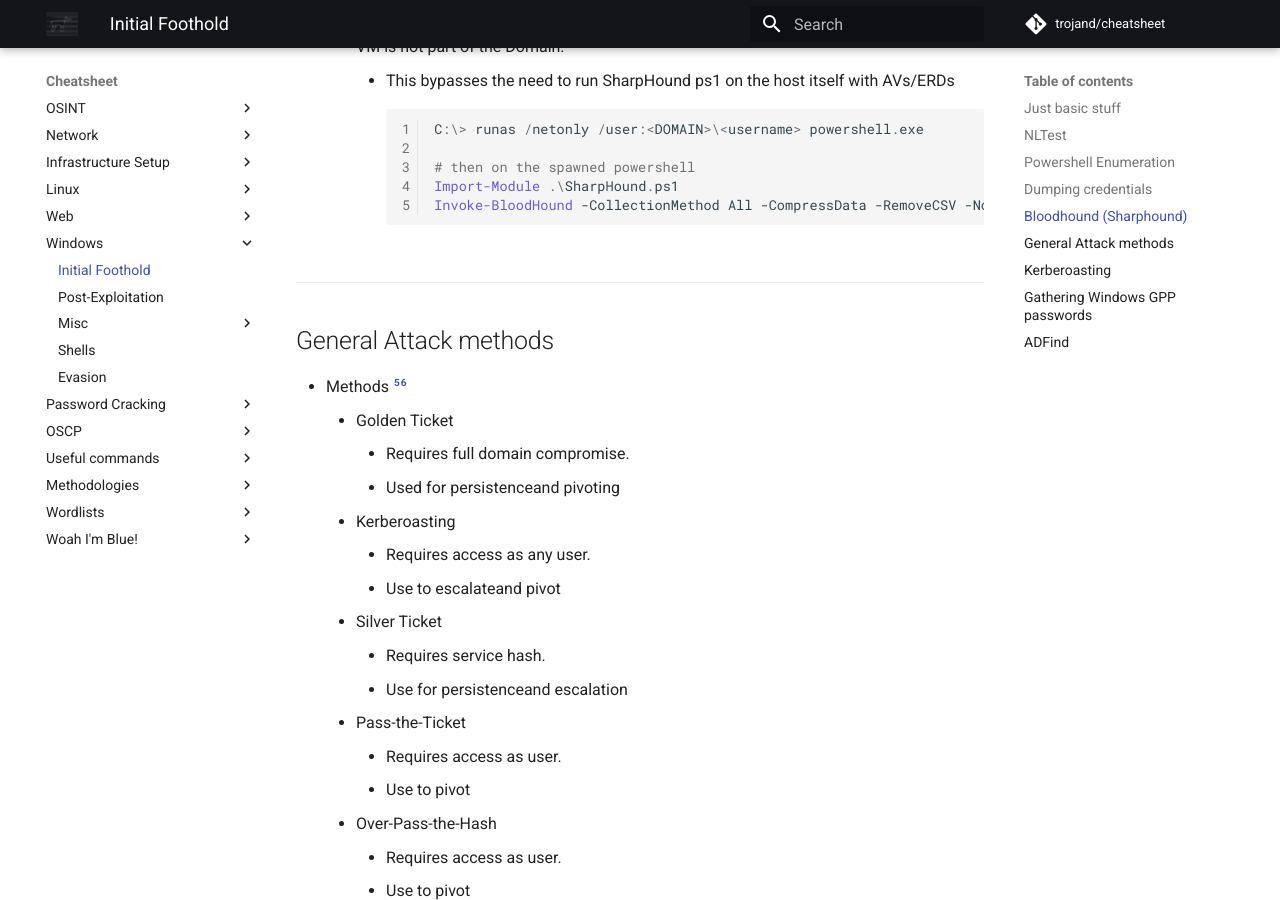
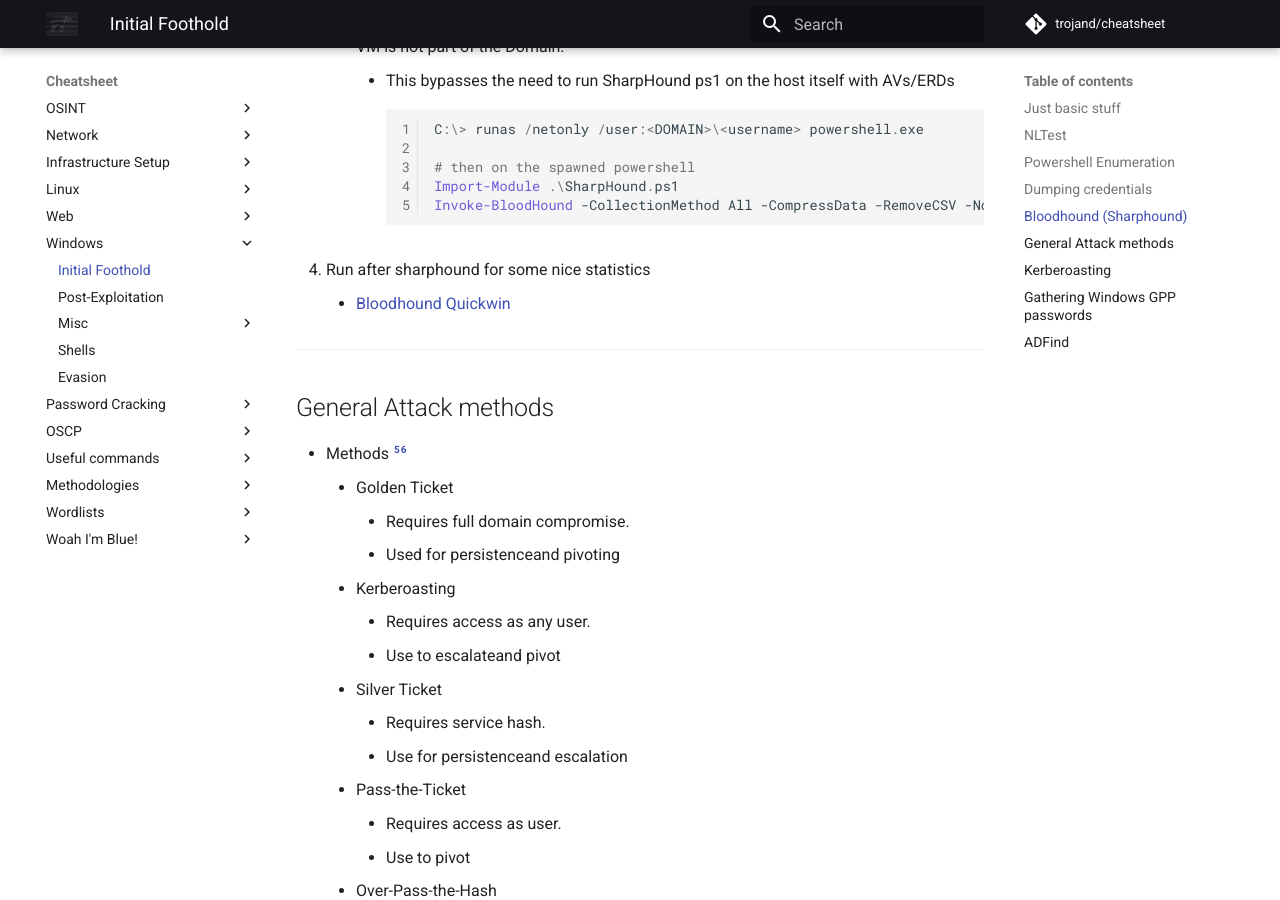
Before and after one commit to trojand/cheatsheet, an MkDocs documentation site: the page built from docs/Windows/Initial_Foothold.md, in a window 1280 px wide and 900 px high, scrolled down 1730 px. Built offline with MkDocs 1.6.1 and Material for MkDocs 9.7.7, drawn with Linux system fonts in a browser that asks for light colours; comment, search, counter and statistics services are not loaded.

Commit message:
Update Initial_Foothold.md

````diff
--- a/docs/Windows/Initial_Foothold.md
+++ b/docs/Windows/Initial_Foothold.md
@@ -70,13 +70,15 @@ bloodhound
        * If logged in on a local user account but have domain user credentials, then on the command-line
        * This works also to get SharpHound to work and ingest data even if your own Windows VM is not part of the Domain.
            * This bypasses the need to run SharpHound ps1 on the host itself with AVs/ERDs
-   ```powershell
-   C:\> runas /netonly /user:<DOMAIN>\<username> powershell.exe
+       ```powershell
+       C:\> runas /netonly /user:<DOMAIN>\<username> powershell.exe
 
-   # then on the spawned powershell
-   Import-Module .\SharpHound.ps1
-   Invoke-BloodHound -CollectionMethod All -CompressData -RemoveCSV -NoSaveCache
-   ```
+       # then on the spawned powershell
+       Import-Module .\SharpHound.ps1
+       Invoke-BloodHound -CollectionMethod All -CompressData -RemoveCSV -NoSaveCache
+       ```
+   * Run after sharphound for some nice statistics
+       * [Bloodhound Quickwin](https://github.com/kaluche/bloodhound-quickwin)
 
 ___
 ## General Attack methods
````
